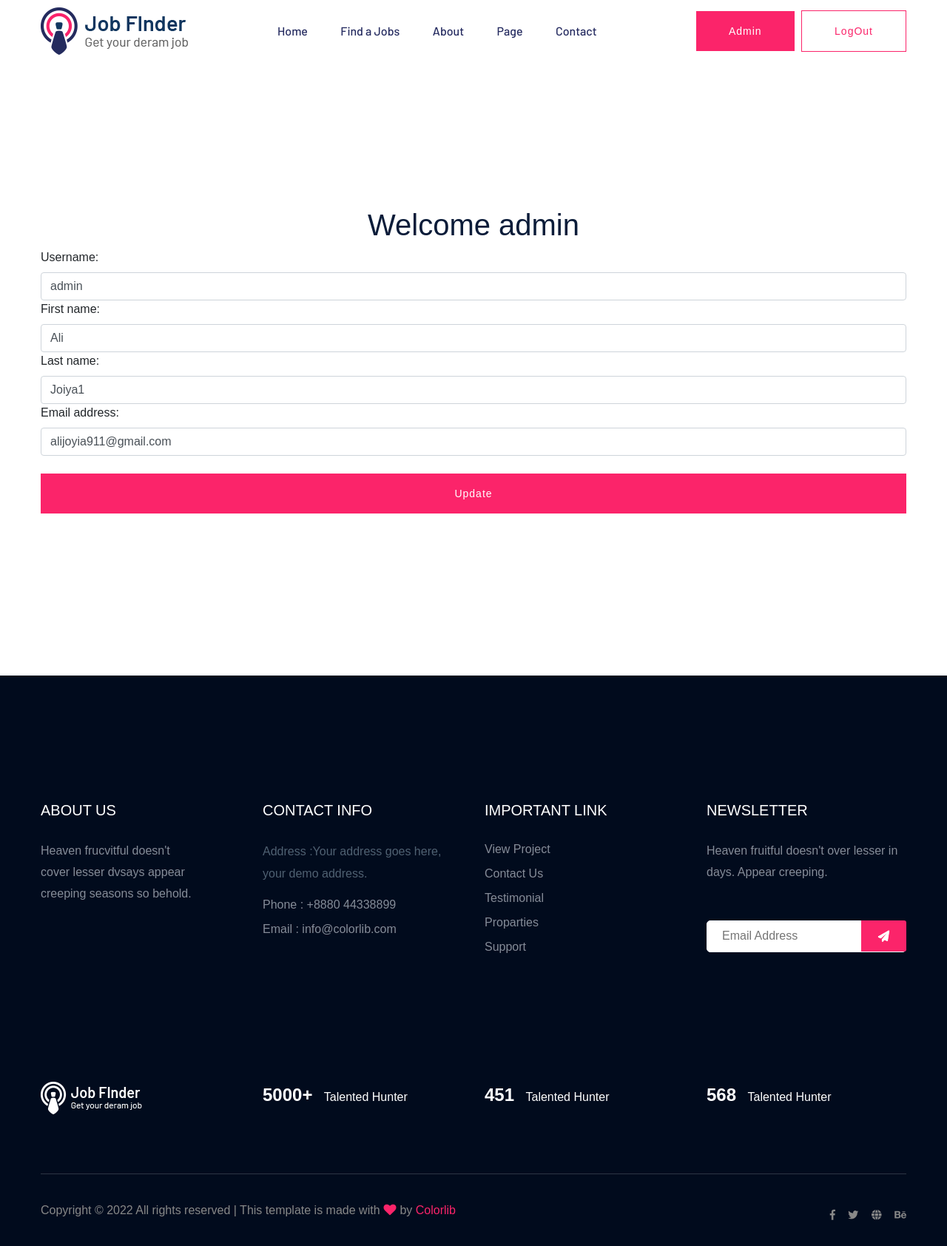
After one commit to abdur-rehman-ali/instantHiring, a Django app: page /profile in a window 1280 px wide. The commit adds this page. Shown: the whole page at 74% size. Run offline with Django 3.2, Linux system fonts and the light colour scheme; a user stored in the database is signed in; some libraries are stand-ins or nearby versions; some web fonts are replaced.

Commit message:
feature update to improve user's profile

```diff
--- a/main/forms.py
+++ b/main/forms.py
@@ -1,4 +1,4 @@
-from django.contrib.auth.forms import UserCreationForm,AuthenticationForm
+from django.contrib.auth.forms import UserCreationForm,AuthenticationForm,UserChangeForm
 from django.utils.translation import ugettext, ugettext_lazy as _
 from django import forms
 from django.contrib.auth.models import User
@@ -33,3 +33,20 @@ class logInForm(AuthenticationForm):
     password = forms.CharField(label=_("Password"), widget=forms.PasswordInput(attrs={
         'class':'form-control'
     }))
+
+
+class userDataUpdateForm(UserChangeForm):
+    password = None
+    class Meta:
+        model=User
+        fields=('username','first_name','last_name','email')
+        widgets={
+            'username':forms.TextInput(attrs={
+            'class':'form-control'}),
+            'first_name':forms.TextInput(attrs={
+            'class':'form-control'}),
+            'last_name':forms.TextInput(attrs={
+            'class':'form-control'}),
+            'email':forms.TextInput(attrs={
+            'class':'form-control'}),
+        }
--- a/main/templates/main/layout.html
+++ b/main/templates/main/layout.html
@@ -108,8 +108,8 @@
                   <!-- Header-btn -->
                   <div class="header-btn d-none f-right d-lg-block">
                     {% if request.user.is_authenticated %}
-                    <a href="{% url 'logOut' %}" class="btn head-btn1">logOut</a>
-                    {{request.user.username}}
+                    <a href="{% url 'profile' %}" class="btn head-btn1">{{request.user.username}}</a>
+                    <a href="{% url 'logOut' %}" class="btn head-btn2">logOut</a>
                     {% else %}
                     <a href="{% url 'logIn' %}" class="btn head-btn1">Login</a>
                     <a href="{% url 'register' %}" class="btn head-btn2">Register</a>
--- /dev/null
+++ b/main/templates/main/profile.html
@@ -0,0 +1,30 @@
+{% extends 'main/layout.html' %} {% load static %} {% block body %}
+<!-- Section -->
+<section class="container section-pad-t30">
+  {% if request.user.is_authenticated %}
+  <header class="major text-center">
+    <h1>Welcome {{request.user.username}}</h1>
+  </header>
+  {% endif %}
+
+  <!-- Update form   -->
+
+  <form action="" method="POST" novalidate>
+    <div class="row gtr-uniform">
+      {% csrf_token %} {% for er in form.non_field_errors %}
+      <small class="alert-danger">{{er|striptags}}</small>
+      {% endfor %} {% for field in form %}
+      <div class="col-12 col-12-xsmall">
+        {{field.label_tag}} {{field}}
+        <small class="alert-danger">{{field.errors|striptags}}</small>
+      </div>
+      {% endfor %}
+
+      <div class="col-12 py-4">
+        <input type="submit" class="btn btn-primary btn-block" value="Update" />
+      </div>
+    </div>
+  </form>
+</section>
+
+{% endblock body %}
--- a/main/urls.py
+++ b/main/urls.py
@@ -6,4 +6,5 @@ urlpatterns = [
     path('register',views.register,name='register'),
     path('logIn',views.logIn,name='logIn'),
     path('logOut',views.logOut,name='logOut'),
+    path('profile',views.profile,name='profile'),
 ]
--- a/main/views.py
+++ b/main/views.py
@@ -1,6 +1,7 @@
+from multiprocessing import context
 from django.contrib.auth import login,authenticate,logout
 from django.shortcuts import render,HttpResponseRedirect
-from .forms import registrationForm,logInForm
+from .forms import registrationForm,logInForm,userDataUpdateForm
 
 # Create your views here.
 
@@ -47,6 +48,24 @@ def logIn(request):
         }
         return render(request,template_name,context)
 
+
+def profile(request):
+    if request.user.is_authenticated:
+        if request.method == 'POST':
+            fm=userDataUpdateForm(data=request.POST,instance=request.user)
+            if fm.is_valid():
+                fm.save()
+        else:
+            fm=userDataUpdateForm(instance=request.user)
+        template_name = 'main/profile.html'
+        context={
+            'form':fm
+        }
+        return render(request,template_name,context)
+    else:
+        return HttpResponseRedirect('logIn')
+
+
 def logOut(request):
     logout(request)
     return HttpResponseRedirect('logIn')
```
Also changed, not shown: db.sqlite3.
